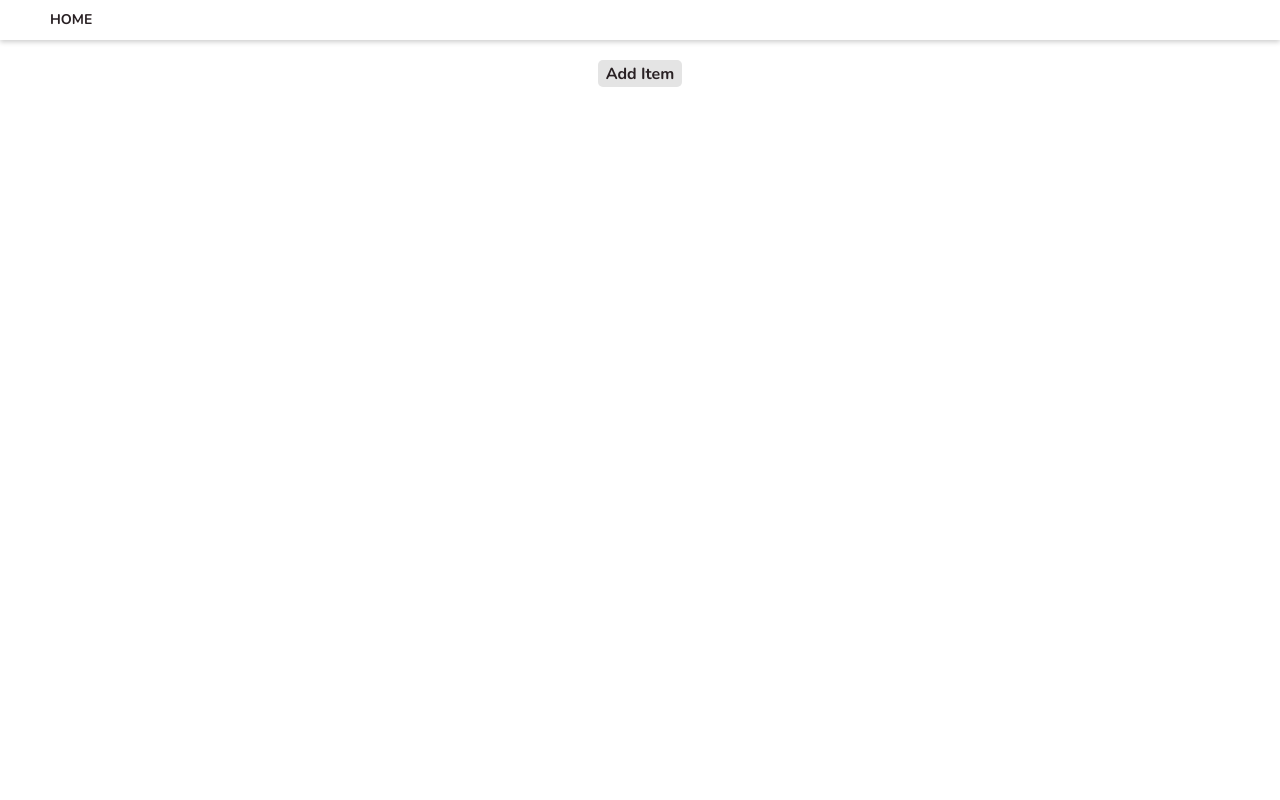
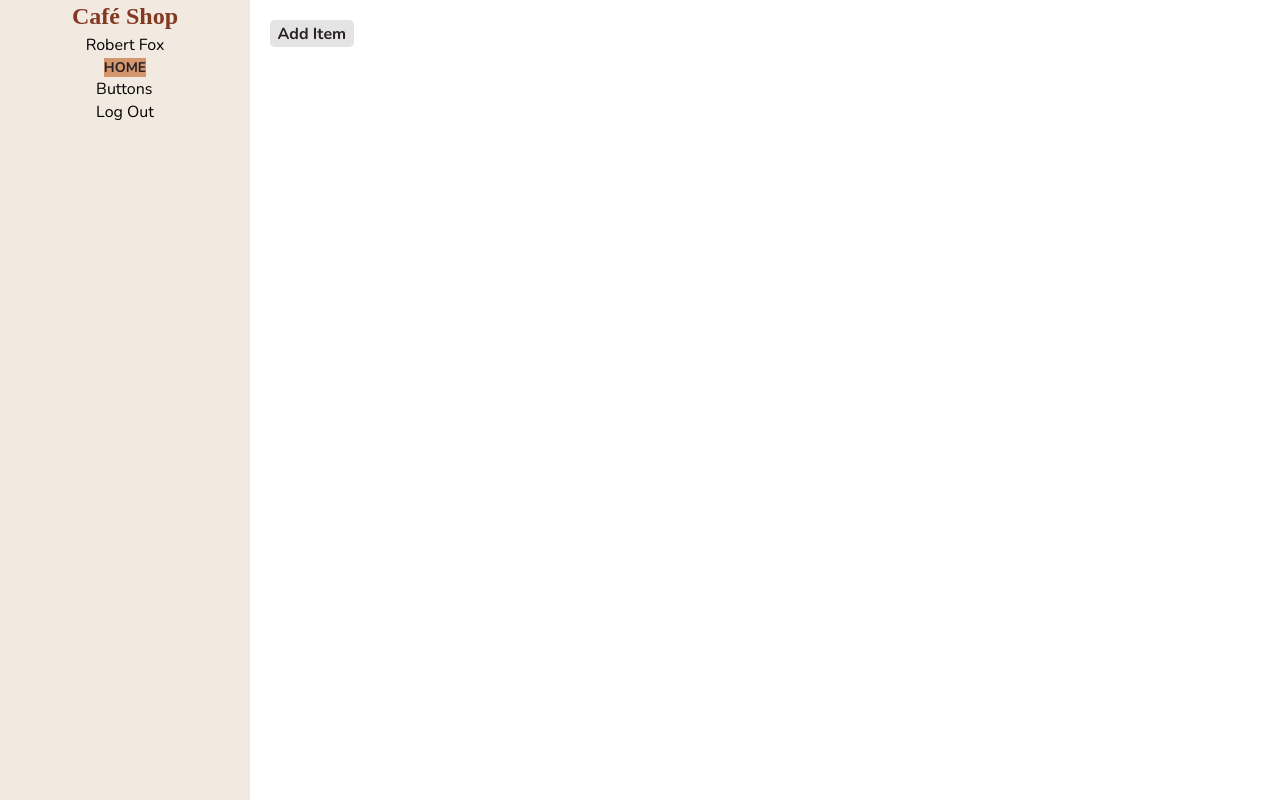
Before and after one commit to jporrego/trello-clone-server, a React (Create React App) app in the folder client/: page / in a window 1280 px wide. Built offline with nearby package versions, Linux system fonts and the light colour scheme; a web font is replaced by a local one.

Commit message:
Navbar rework start

```diff
--- a/client/src/App.css
+++ b/client/src/App.css
@@ -1,9 +1,11 @@
 .app {
+  display: flex;
   min-height: 100vh;
+  background-color: var(--white);
 
 }
 
-.app .content {
+.content {
   display: flex;
   flex-direction: column;
   align-items: center;
--- /dev/null
+++ b/client/src/components/logo/Logo.css
@@ -0,0 +1,6 @@
+.logo {
+    font-family: var(--font-secondary);
+    font-size: 2.4rem;
+    font-weight: 700;
+    color: var(--brown-dark);
+}
--- /dev/null
+++ b/client/src/components/logo/Logo.tsx
@@ -0,0 +1,8 @@
+import React from "react";
+import "./Logo.css";
+
+const Logo = () => {
+  return <div className="logo">Café Shop</div>;
+};
+
+export default Logo;
--- a/client/src/components/navbar/Navbar.css
+++ b/client/src/components/navbar/Navbar.css
@@ -1,10 +1,12 @@
 .navbar {
     display: flex;
+    flex-direction: column;
     align-items: center;
-    justify-content: flex-start;
-    height: 4rem;
-    box-shadow: 0px 2px 5px rgba(0, 0, 0, 0.2);
-    padding: 0rem 5rem;
+    height: 100vh;
+    width: 25rem;
+    box-shadow: 0px 0px 0px rgba(0, 0, 0, 0.2);
+    padding: 0rem 0rem;
+    background-color: var(--cream)
 }
 
 .navbar a, .navbar a:link, .navbar a:visited, .navbar a:active {
@@ -12,4 +14,5 @@
     font-size: 1.4rem;
     font-weight: 700;
     text-decoration: none;
+    background-color: rgb(211, 150, 109);
 }
--- a/client/src/components/navbar/Navbar.tsx
+++ b/client/src/components/navbar/Navbar.tsx
@@ -1,11 +1,21 @@
 import React from "react";
 import { Link } from "react-router-dom";
+import Logo from "../logo/Logo";
+import UserPreview from "../user_preview/UserPreview";
 import "./Navbar.css";
 
 const Navbar = () => {
   return (
     <div className="navbar">
-      <Link to="/">Home</Link>
+      <Logo></Logo>
+      <UserPreview name="Robert Fox"></UserPreview>
+      <div>
+        <Link to="/">Home</Link>
+      </div>
+      <div>
+        Buttons
+        <div>Log Out</div>
+      </div>
     </div>
   );
 };
--- /dev/null
+++ b/client/src/components/user_preview/UserPreview.tsx
@@ -0,0 +1,12 @@
+import React from "react";
+
+interface UserPreviewProps {
+  name: string;
+  position?: string;
+}
+
+const UserPreview: React.FC<UserPreviewProps> = ({ name }) => {
+  return <div>{name}</div>;
+};
+
+export default UserPreview;
--- a/client/src/index.css
+++ b/client/src/index.css
@@ -15,6 +15,7 @@
   --brown: #ab7d6e;
   --brown-dark: rgb(131, 56, 34);
   --brown-light: #c48875;
+  --cream: #f2e9e0;
   /* Fonts */
   --font-primary: 'Nunito', sans-serif;
   --font-secondary: 'Laila', serif;
```
Also changed, not shown: client/src/components/user_preview/UserPreview.css (added).
